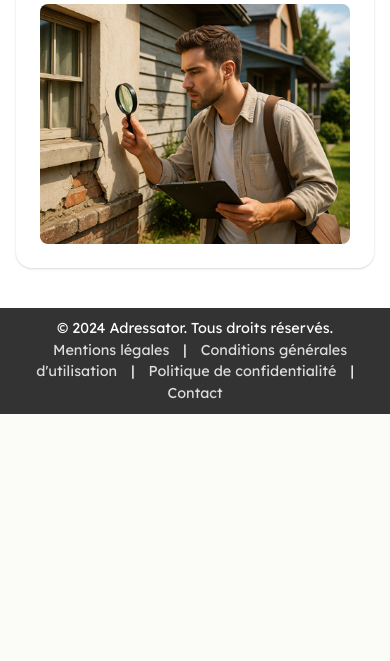
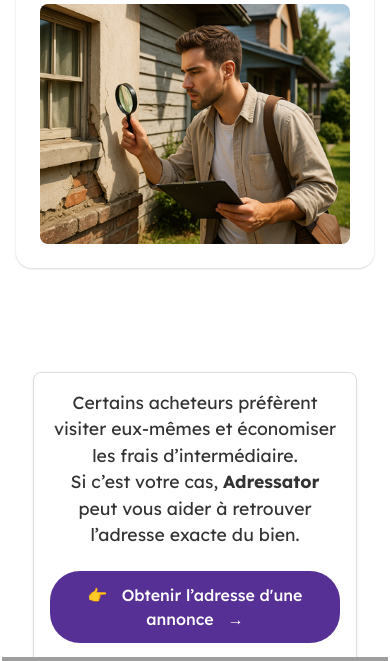
Before and after one commit to YannTonThat/Adressator, a Flask app: page /actu in a window 390 px wide. Shown: the part 1441-2102 px from the top of the page. Before the commit the page ends 1855 px from the top, so only its background shows below. Run offline with Flask 3, Linux system fonts and the light colour scheme; parts of the project's set-up code (start-up, migrations or seed data) failed here and were passed over; grey boxes are pictures that could not be loaded.

Commit message:
Update actu-conseils.html

```diff
--- a/templates/actu-conseils.html
+++ b/templates/actu-conseils.html
@@ -3,26 +3,10 @@
 <head>
   <meta charset="UTF-8">
   <meta name="viewport" content="width=device-width, initial-scale=1.0">
-  <title>Actualités & Conseils Immobilier - Adressator</title>
-
-  <meta name="description" content="Découvrez nos conseils pratiques pour réussir votre achat immobilier : éviter les erreurs, choisir le bon emplacement, repérer les défauts d’un bien... Et si vous trouvez une annonce intéressante, Adressator vous aide à en localiser l’adresse exacte.">
-  <meta name="keywords" content="conseils achat immobilier, erreurs à éviter achat maison, emplacement immobilier, inspection maison, blog immobilier, Adressator conseils, projet immobilier, achat maison checklist">
-  <meta name="robots" content="index, follow">
-
-  <meta property="og:title" content="Actualités & Conseils Immobilier - Adressator">
-  <meta property="og:description" content="Besoin d’aide pour votre achat immobilier ? Nos articles vous guident à chaque étape : conseils, pièges à éviter, bonnes pratiques.">
-  <meta property="og:image" content="https://www.adressator.com/static/article1.png">
-  <meta property="og:url" content="https://www.adressator.com/actu-conseils">
-  <meta property="og:type" content="website">
-
-  <meta name="twitter:card" content="summary_large_image">
-  <meta name="twitter:title" content="Actualités & Conseils Immobilier - Adressator">
-  <meta name="twitter:description" content="Des articles utiles et clairs pour vous aider à réussir votre achat immobilier.">
-  <meta name="twitter:image" content="https://www.adressator.com/static/article1.png">
-
   <link href="https://fonts.googleapis.com/css2?family=Noto+Sans&display=swap" rel="stylesheet">
   <link href="https://cdnjs.cloudflare.com/ajax/libs/font-awesome/6.0.0-beta3/css/all.min.css" rel="stylesheet">
   <link href="https://cdn.jsdelivr.net/npm/tailwindcss@2.2.19/dist/tailwind.min.css" rel="stylesheet">
+  <title>Adressator Actualités et conseils</title>
   <style>
 
     /* Popup Styles */
@@ -128,6 +112,70 @@
 	}
 
 
+	.cta-wrapper {
+        position: relative;
+        display: flex;
+        justify-content: center;
+        margin: 3rem auto;
+        width: 100%;
+        max-width: 1000px;
+      }
+
+
+      .cta-section {
+        margin-top: 120px;
+        margin-bottom: 120px;
+        margin: 3rem auto;
+        text-align: center;
+        background-color: white;
+        border: 1px solid #ddd;
+        border-radius: 8px;
+        padding: 1rem 1rem;
+        padding-bottom: 5rem;
+        width: 100%;
+        max-width: 800px;
+        box-shadow: 0 2px 4px rgba(0, 0, 0, 0.05);
+        display: flex;
+        flex-direction: column;
+        justify-content: center;
+        align-items: center;
+        position: relative;
+        z-index: 1;
+      }
+
+
+      .mascotte-cta {
+        position: absolute;
+        bottom: 0;
+        left: 0;
+        height: 263px;
+        pointer-events: none;
+        z-index: 2;
+        transform: translate(21%, 18%);
+      }
+
+      .cta-text {
+        font-size: 1.1rem;
+        color: #333;
+        margin-bottom: 1.5rem;
+      }
+
+      .cta-button {
+        display: inline-block;
+        background-color: #573095;
+        color: white;
+        text-decoration: none;
+        font-weight: 500;
+        padding: 0.75rem 1.5rem;
+        border-radius: 30px;
+        transition: background-color 0.3s;
+      }
+
+      .cta-button:hover {
+        background-color: #2e1358;
+      }
+
+
 @media (max-width: 768px) {
 
 	.hero {
@@ -203,6 +251,26 @@
 	a.cta-btn:hover {
 		background-color: #2e1358;
 	}
+
+	.cta-section {
+          width: 83%;
+          padding-bottom: 322px;
+        }
+
+        .mascotte-cta {
+          position: static;
+          display: block;
+          margin: 2rem auto 0 auto;
+          transform: translateY(-389px);
+          height: 289px;
+          /* facultatif : taille un peu réduite en mobile */
+        }
+
+        .cta-wrapper {
+          flex-direction: column;
+          align-items: center;
+          margin-top: 1rem;
+        }
 }
 
 .scroll-to-top {
@@ -308,6 +376,18 @@
 	  </article>
 	</main>
 
+	<div class="cta-wrapper">
+      <div class="cta-section">
+
+        <p class="cta-text">
+          Certains acheteurs préfèrent visiter eux-mêmes et économiser les frais d’intermédiaire.<br>
+          Si c’est votre cas, <strong>Adressator</strong> peut vous aider à retrouver l’adresse exacte du bien.
+        </p>
+        <a href="/" class="cta-button">👉 &nbsp; Obtenir l’adresse d'une annonce &nbsp; →</a>
+      </div>
+      <img src="static/mascotte-petite.png" alt="Mascotte Adressator" class="mascotte-cta">
+    </div>
+
 	<button id="scroll-to-top-btn" class="scroll-to-top">
 		<i class="fas fa-chevron-up"></i>
 	</button>
```
